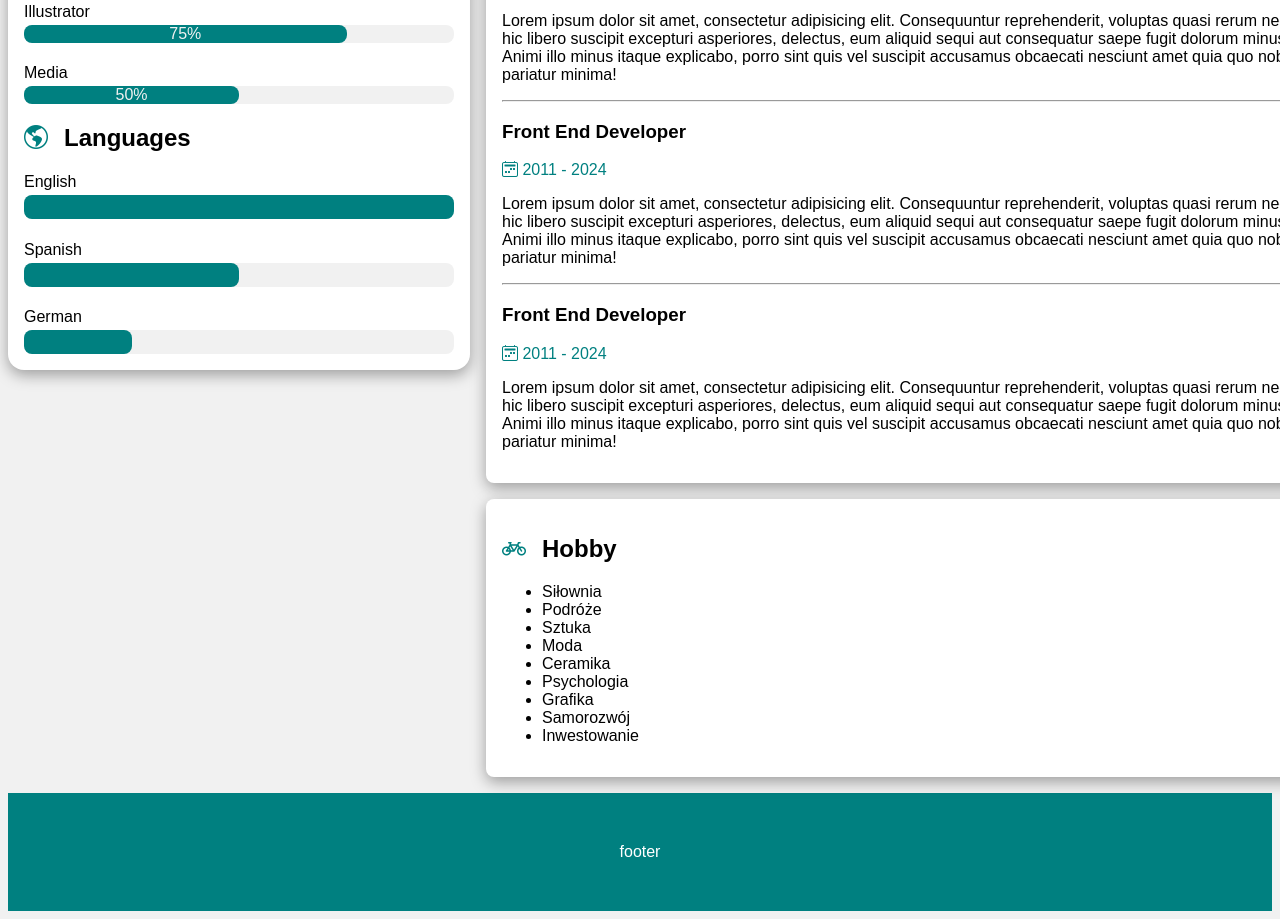
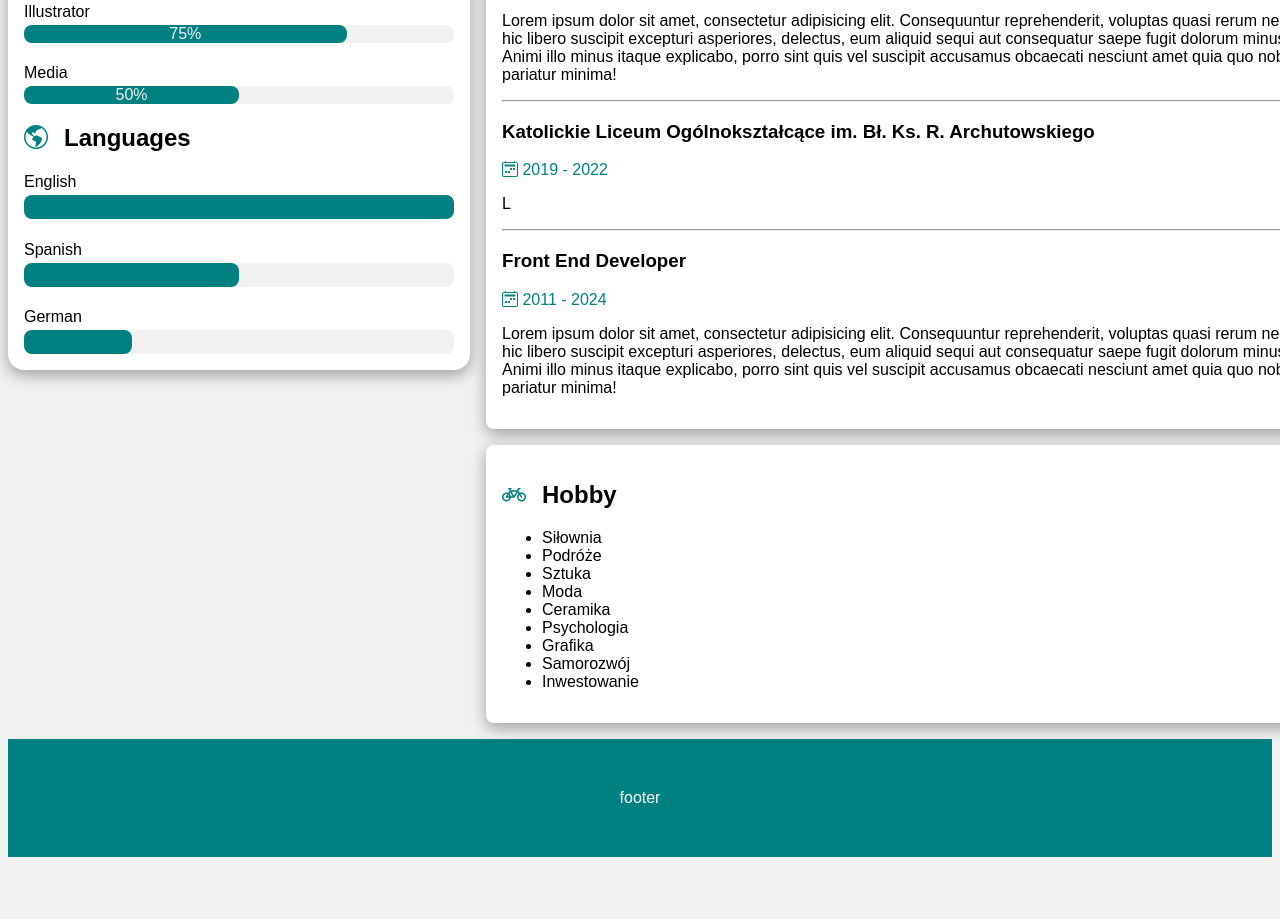
Before and after one commit to Aniaczyzewska/aniac-cv, a plain HTML site: page index.html in a window 1280 px wide. Shown: the part 800-1719 px from the top of the page. After the commit the page ends 1665 px from the top, so only its background shows below. Drawn offline with nearby package versions, Linux system fonts and the light colour scheme.

Commit message:
Update index.html

```diff
--- a/index.html
+++ b/index.html
@@ -82,9 +82,9 @@
         <div class="date"><i class="bi bi-calendar2-week"></i> 2011 - 2024</div>
         <p>Lorem ipsum dolor sit amet, consectetur adipisicing elit. Consequuntur reprehenderit, voluptas quasi rerum necessitatibus hic libero suscipit excepturi asperiores, delectus, eum aliquid sequi aut consequatur saepe fugit dolorum minus dolor. Animi illo minus itaque explicabo, porro sint quis vel suscipit accusamus obcaecati nesciunt amet quia quo nobis aliquam pariatur minima!</p>
         <hr>
-        <h3>Front End Developer</h3>
-        <div class="date"><i class="bi bi-calendar2-week"></i> 2011 - 2024</div>
-        <p>Lorem ipsum dolor sit amet, consectetur adipisicing elit. Consequuntur reprehenderit, voluptas quasi rerum necessitatibus hic libero suscipit excepturi asperiores, delectus, eum aliquid sequi aut consequatur saepe fugit dolorum minus dolor. Animi illo minus itaque explicabo, porro sint quis vel suscipit accusamus obcaecati nesciunt amet quia quo nobis aliquam pariatur minima!</p>
+        <h3>Katolickie Liceum Ogólnokształcące im. Bł. Ks. R. Archutowskiego</h3>
+        <div class="date"><i class="bi bi-calendar2-week"></i> 2019 - 2022</div>
+        <p>L</p>
         <hr>
         <h3>Front End Developer</h3>
         <div class="date"><i class="bi bi-calendar2-week"></i> 2011 - 2024</div>
```
